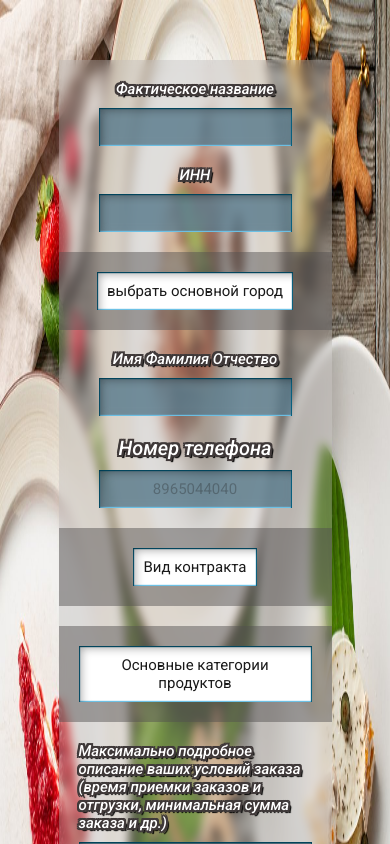
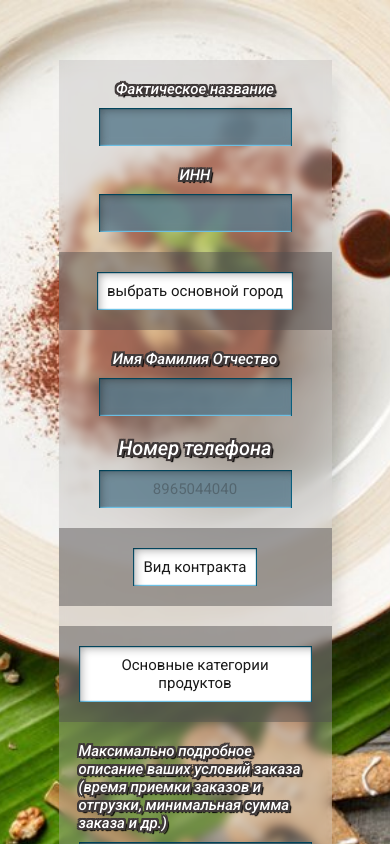
Before and after one commit to Polorion/italyFormN, a React (Vite) app: page / in a window 390 px wide. Shown: the top 844 px of the page. Built offline with nearby package versions, Linux system fonts and the light colour scheme; a web font is replaced by a local one.

Commit message:
testFOrMobilebgCover

```diff
--- a/src/index.css
+++ b/src/index.css
@@ -3,7 +3,7 @@
 
 
   background-image: url(./assets/bg6.jpg);
-  background-size: 100% 100%;
+  background-size: cover;
   background-repeat: no-repeat;
   background-position: center;
 
```
